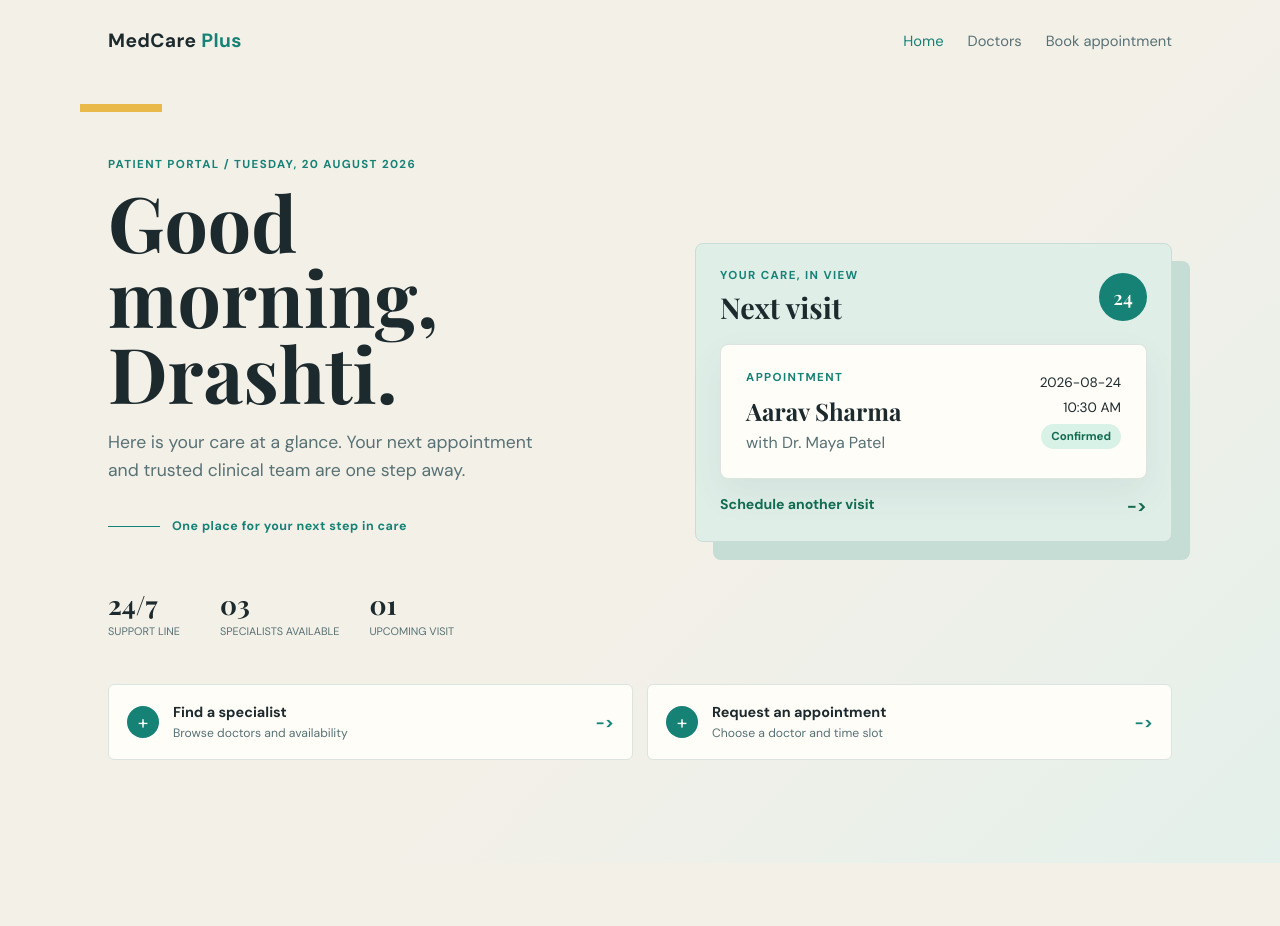
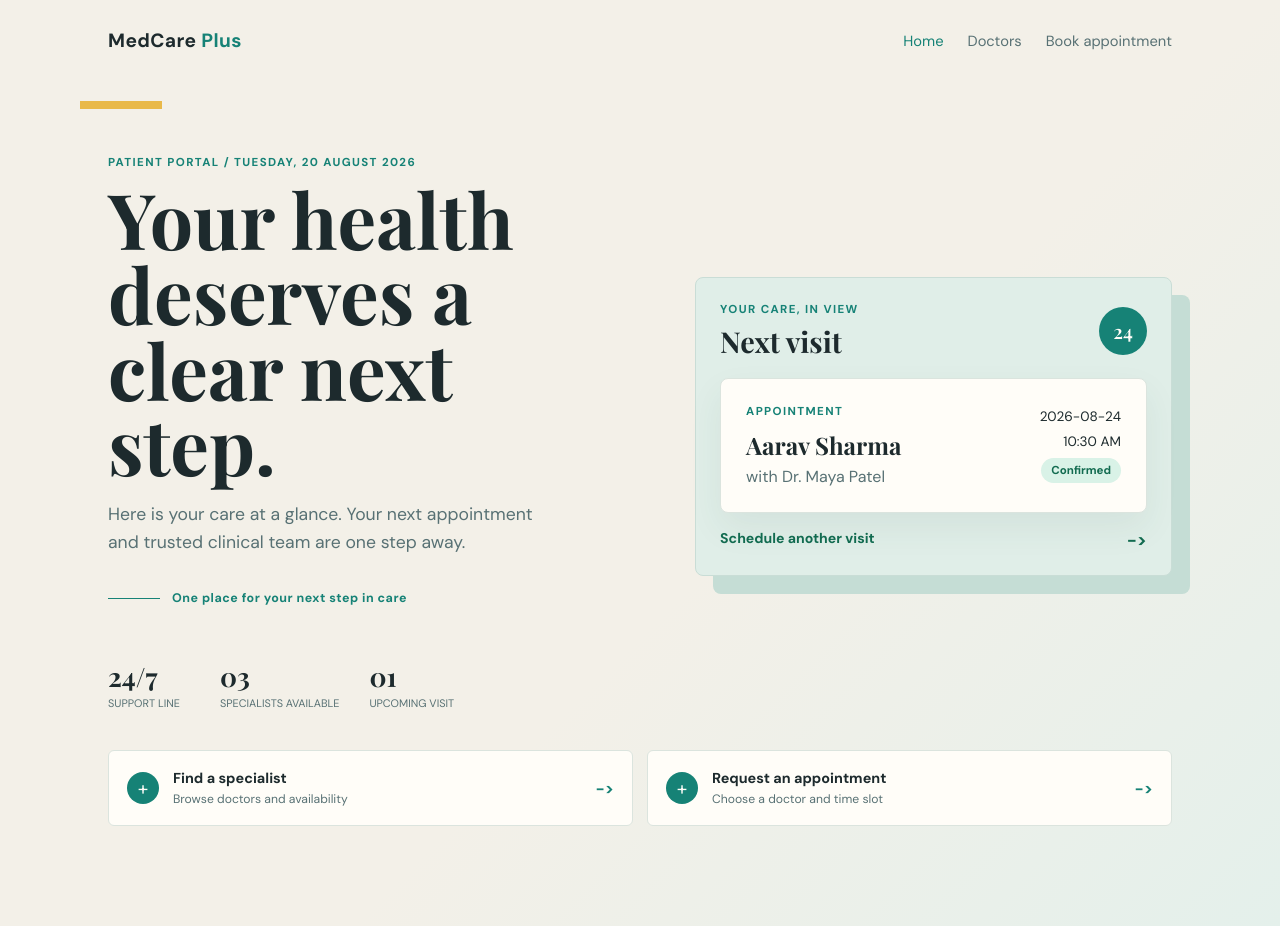
Before and after one commit to Drashti-Dedaniya/itue301-exam-24DCE029-B, a React (Vite) app in the folder frontend/: page / in a window 1280 px wide. Before the commit the page ends 863 px from the top, so only its background shows below. Built offline with nearby package versions, Linux system fonts and the light colour scheme; no server answers.

Commit message:
Restore previous homepage heading

```diff
--- a/frontend/src/pages/HomePage.jsx
+++ b/frontend/src/pages/HomePage.jsx
@@ -36,7 +36,7 @@ export default function HomePage() {
     <section className="hero-section">
       <div className="hero-copy">
         <p className="eyebrow">Patient portal / Tuesday, 20 August 2026</p>
-        <h1>Good morning, Drashti.</h1>
+        <h1>Your health deserves a clear next step.</h1>
         <p className="hero-text">Here is your care at a glance. Your next appointment and trusted clinical team are one step away.</p>
         <div className="hero-signature">
           <span className="signature-line" />
```
